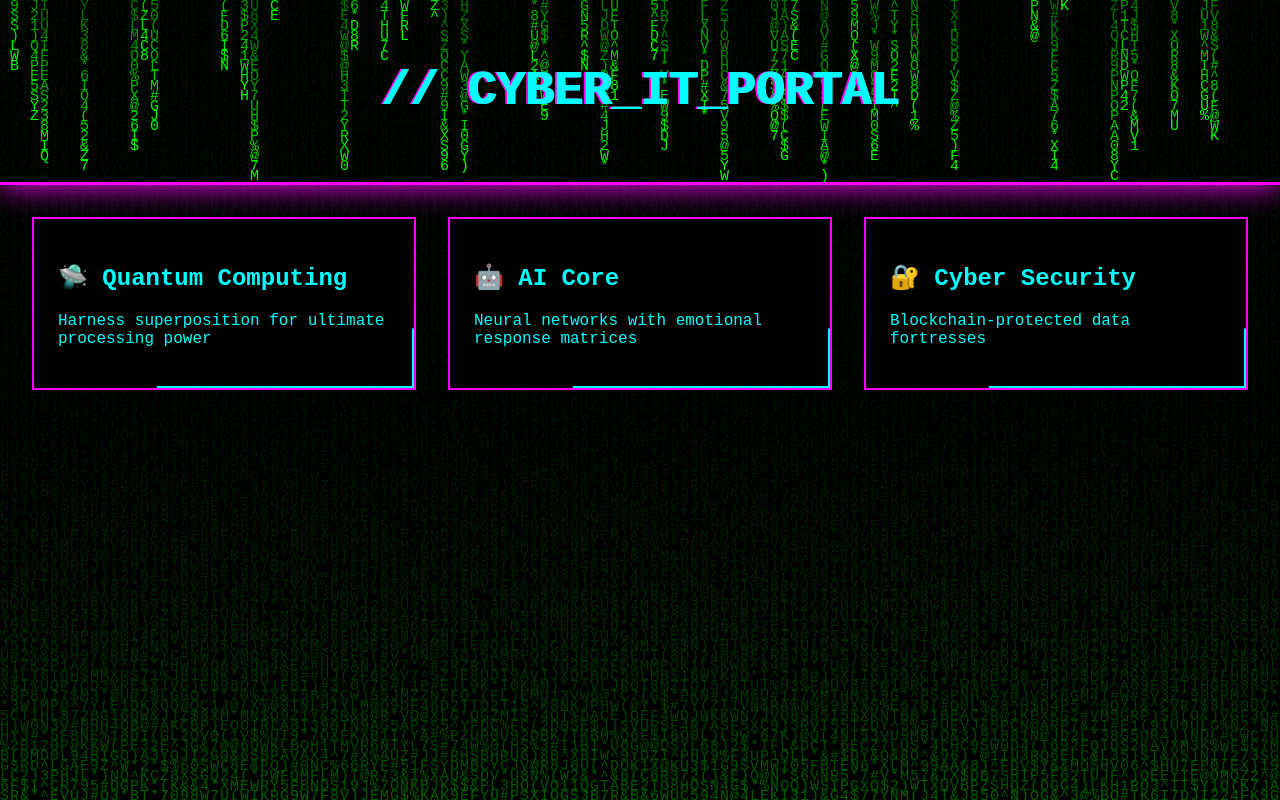
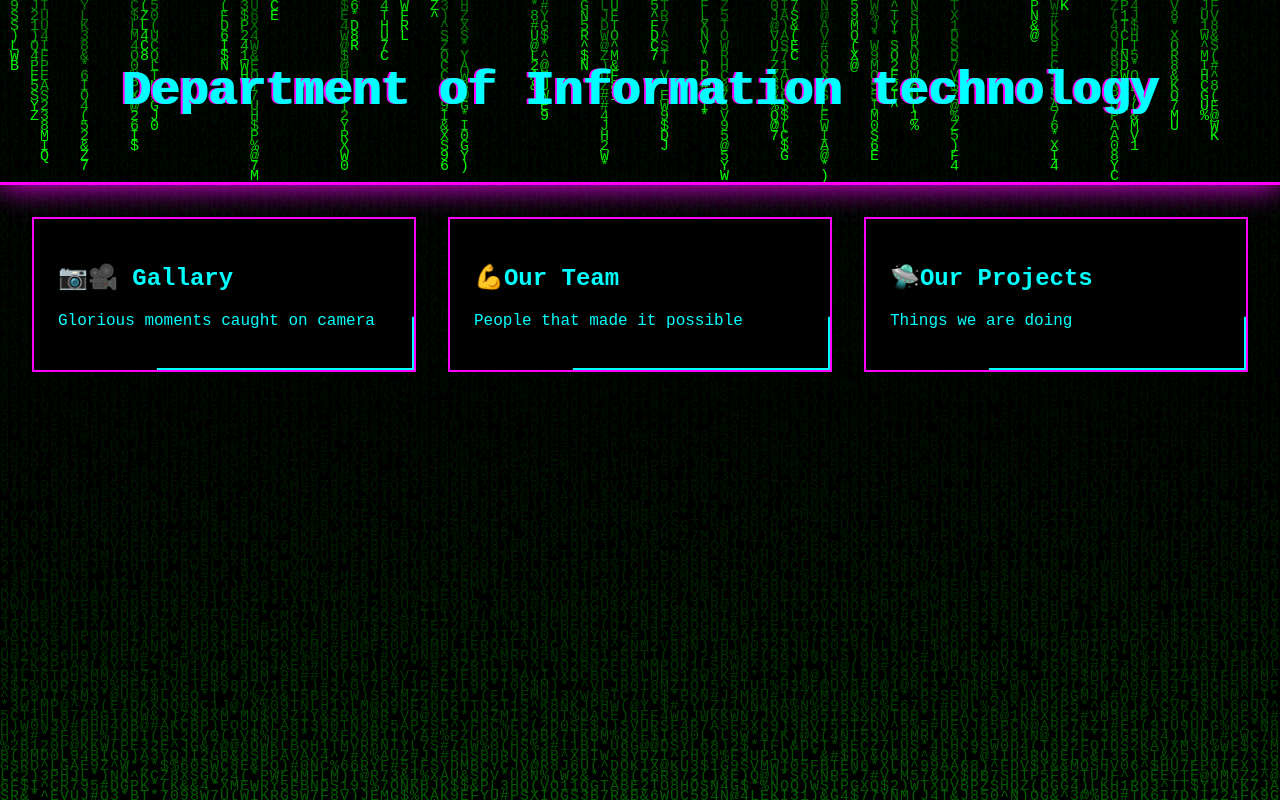
Before and after one commit to Shivam10-7/Departmental_website, a plain HTML site: page index.html in a window 1280 px wide. Drawn offline with Linux system fonts and the light colour scheme.

Commit message:
changed text accordingly

```diff
--- a/index.html
+++ b/index.html
@@ -96,22 +96,22 @@
 
     <!-- Cyber Header -->
     <header class="cyber-header">
-        <h1 class="cyber-title">// CYBER_IT_PORTAL</h1>
+        <h1 class="cyber-title">Department of Information technology</h1>
     </header>
 
     <!-- Holographic Grid -->
     <div class="card-grid">
         <div class="hologram-card">
-            <h2>🛸 Quantum Computing</h2>
-            <p>Harness superposition for ultimate processing power</p>
+            <h2>📷🎥 Gallary</h2>
+            <p>Glorious moments caught on camera</p>
         </div>
         <div class="hologram-card">
-            <h2>🤖 AI Core</h2>
-            <p>Neural networks with emotional response matrices</p>
+            <h2>💪Our Team</h2>
+            <p><main>People that made it possible</main></p>
         </div>
         <div class="hologram-card">
-            <h2>🔐 Cyber Security</h2>
-            <p>Blockchain-protected data fortresses</p>
+            <h2>🛸Our Projects</h2>
+            <p>Things we are doing</p>
         </div>
     </div>
 
```
